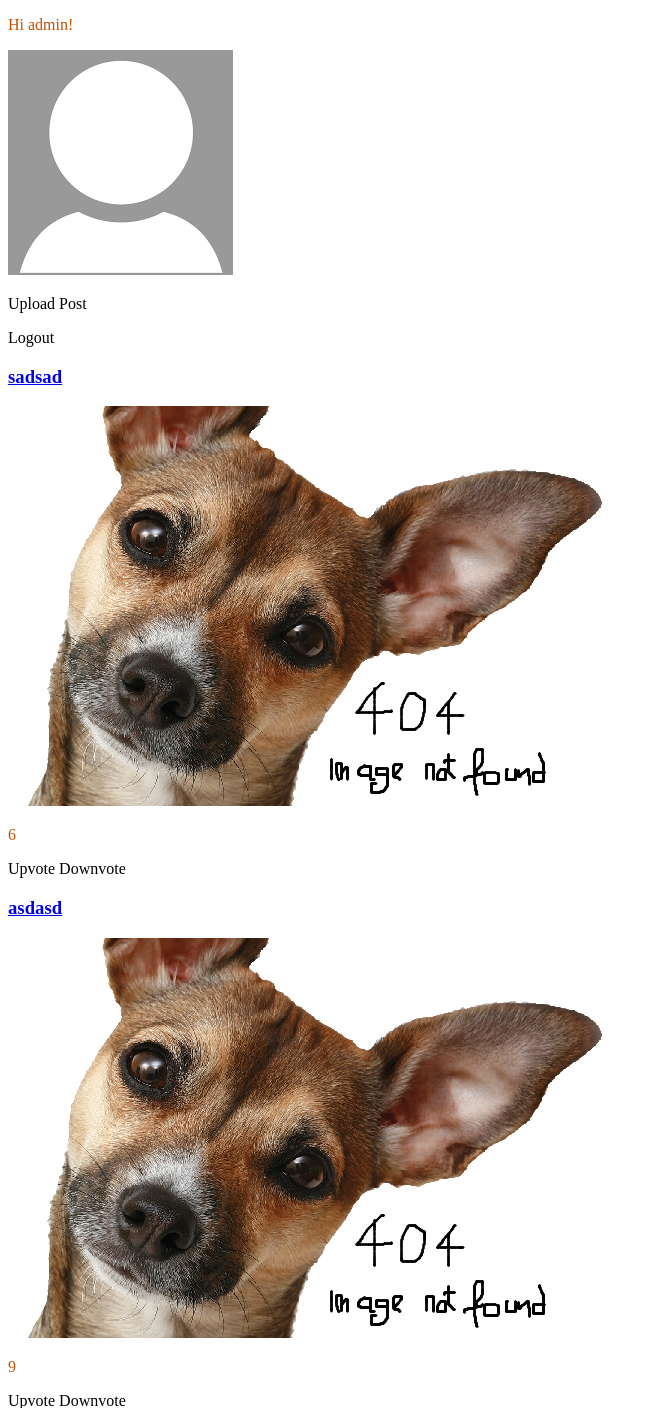
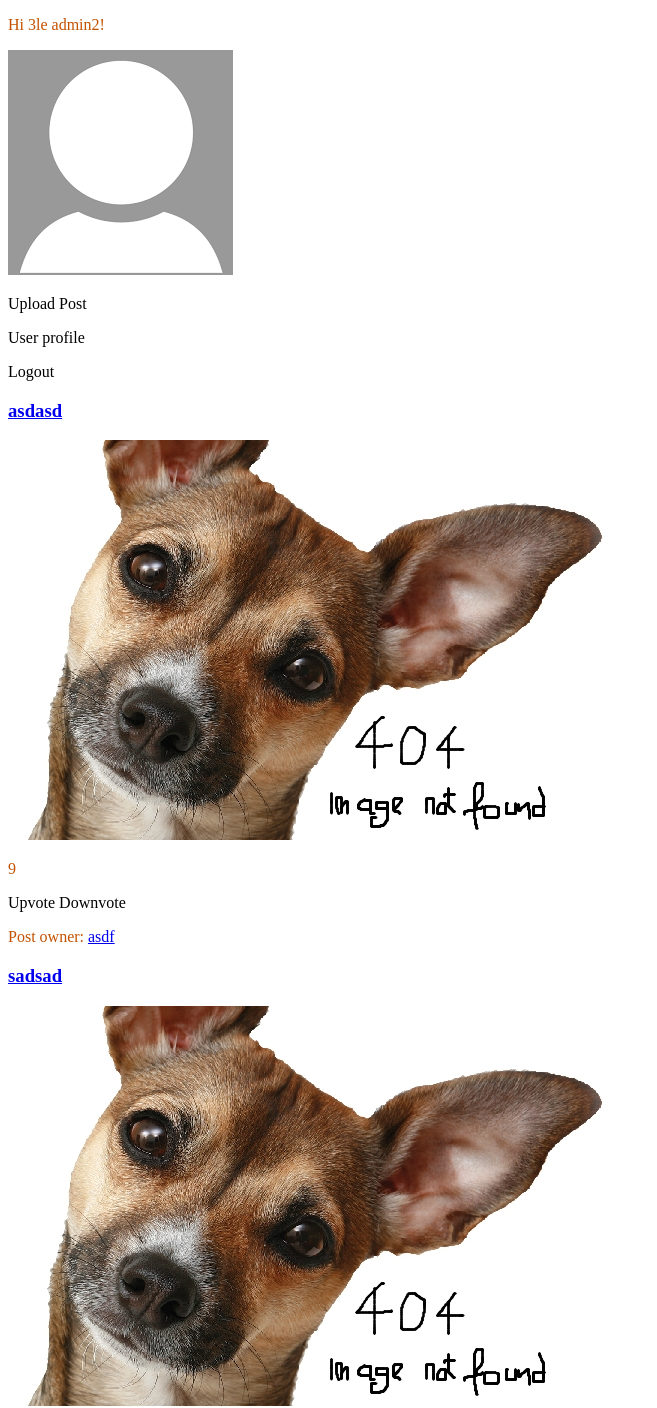
Before and after one commit to luisferreira32/SE, a Django app: page / in a window 1280 px wide. Shown: the top 1408 px of the page, without its empty margins (0-657 px from the left). Run offline with Django 3.2, Linux system fonts and the light colour scheme; a user stored in the database is signed in; data comes from the database, SQL or seed files in the repository; both versions use the stored data as it was after the commit.

Commit message:
navigation functionalities added

```diff
--- a/doggag/apps/views.py
+++ b/doggag/apps/views.py
@@ -12,6 +12,9 @@ class ScrollView(ListView):
     paginate_by = 5
     context_object_name = 'posts'
     template_name = 'home.html'
+
+    def get_queryset(self):
+        return Post.objects.order_by('-votes')
 
     def upvote(request, post_id):
         if request.user.is_authenticated:
@@ -36,6 +39,12 @@ class CreatePostView(CreateView):
     form_class = PostForm
     template_name = 'upload.html'
     success_url = reverse_lazy('apps:home')
+
+    def form_valid(self, form):
+        obj = form.save(commit=False)
+        obj.post_owner = self.request.user
+        obj.save()
+        return HttpResponseRedirect(self.success_url)
 
 
 
--- a/doggag/templates/home.html
+++ b/doggag/templates/home.html
@@ -4,7 +4,7 @@
 
     <!-- This block should be in the header -->
     {% if user.is_authenticated %}
-        <p> Hi {{ user.username }}! </p>
+        <p> Hi {{ user.profile.nickname }}! </p>
         <!-- Display user photo if user has -->
         {% if user.profile.photo %}
             <img src="{{ user.profile.photo.url }}" alt="Profile picture">
@@ -12,6 +12,7 @@
             <img src="/media/images/default.png" alt="Default profile picture">
         {% endif %}
         <p><a href="{% url 'apps:upload' %}" class="button">Upload Post</a></p>
+        <p><a href="{% url 'accounts:userdetail' user.id %}" class="button">User profile</a></p>
         <p><a href="{% url 'logout' %}" class="button">Logout</a></p>
     {% else %}
         <p>You are not logged in</p>
@@ -27,6 +28,11 @@
             <p>{{ post.votes }}</p>
             <a href="{% url 'apps:upvote' post.id %}" class="button">Upvote</a>
             <a href="{% url 'apps:downvote' post.id %}" class="button">Downvote</a>
+            {% if post.post_owner != None %}
+                <p>Post owner: <a href="{% url 'accounts:userdetail' post.post_owner.id %}">{{ post.post_owner }} </a></p>
+            {% else %}
+                <p>Post owner : {{ post.post_owner }}</p>
+            {% endif %}
         </div>
     {% endfor %}
     </div>
--- a/doggag/templates/profile.html
+++ b/doggag/templates/profile.html
@@ -18,4 +18,6 @@
     {% if user.is_authenticated and user == userprofile %}
     <p><a href="{% url 'accounts:updateprof' user.profile.id %}" class="button">Update Profile</a></p>
     {% endif %}
+
+    <a href="{% url 'apps:home' %}" class="button">HOME</a>
 {% endblock %}
```
Also changed, not shown: doggag/db.sqlite3.
